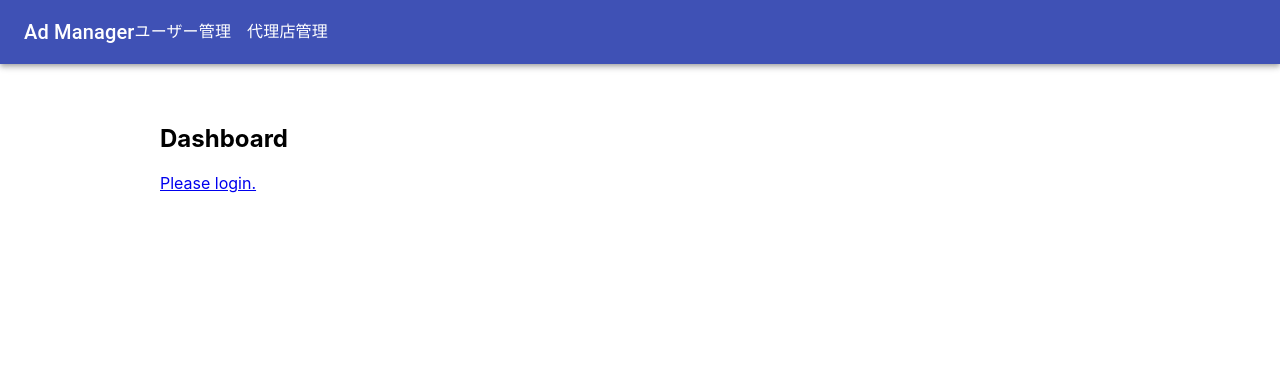
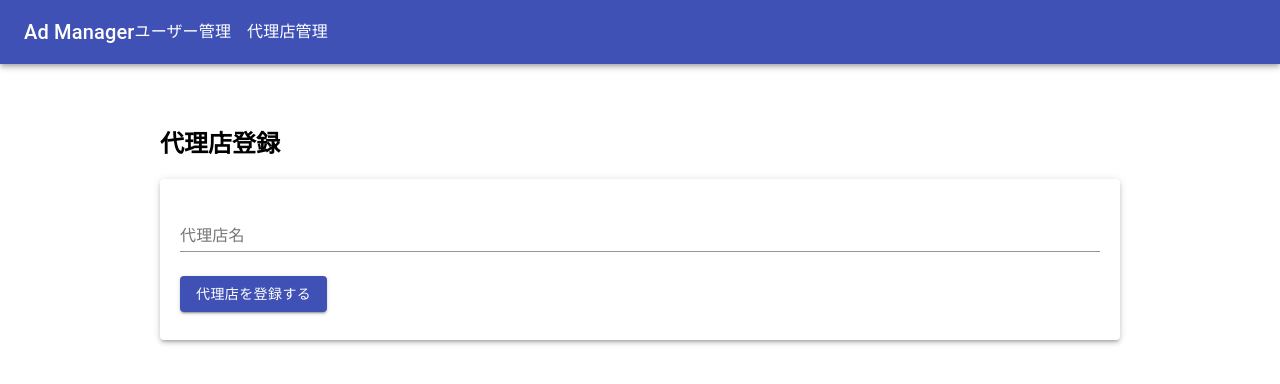
Before and after one commit to yuk1ty/ad-manager-client, a React (Create React App) app: page /agencies/register in a window 1280 px wide. Shown: the top 384 px of the page. Built offline with nearby package versions, Linux system fonts and the light colour scheme.

Commit message:
Add agency register

```diff
--- a/src/App.tsx
+++ b/src/App.tsx
@@ -10,6 +10,7 @@ import { createMuiTheme, ThemeProvider } from "@material-ui/core/styles";
 import { UserEdit } from "./pages/users/edit/UserEdit";
 import { AgencyList } from "./pages/agencies/list/AgencyList";
 import { AgencyEdit } from "./pages/agencies/edit/AgencyEdit";
+import { AgencyRegister } from "./pages/agencies/register/AgencyRegister";
 
 function App() {
   const prefersDarkMode = useMediaQuery("(prefers-color-scheme: dark)");
@@ -42,6 +43,9 @@ function App() {
             <Route path="/agencies/list">
               <AgencyList />
             </Route>
+            <Route path="/agencies/register">
+              <AgencyRegister />
+            </Route>
             <Route path="/agencies/:id/edit" component={AgencyEdit} />
             <Route path="/">
               <Dashboard />
--- /dev/null
+++ b/src/pages/agencies/register/AgencyRegister.css
@@ -0,0 +1,4 @@
+.agency-register-form {
+  margin: 0 auto;
+  padding: 20px;
+}
--- /dev/null
+++ b/src/pages/agencies/register/AgencyRegister.tsx
@@ -0,0 +1,72 @@
+import React, { useState, SyntheticEvent } from "react";
+import "./AgencyRegister.css";
+import { useHistory } from "react-router-dom";
+import { createStyles, makeStyles, Theme } from "@material-ui/core/styles";
+import { Header } from "../../../components/header/Header";
+import { StandardLayout } from "../../../components/context/StandardLayout";
+import { Paper, TextField, Button } from "@material-ui/core";
+import axios from "axios";
+
+const useStyles = makeStyles((theme: Theme) =>
+  createStyles({
+    root: {
+      "& .MuiTextField-root": {
+        margin: theme.spacing(1, 0, 1, 0),
+      },
+      "& .MuiSelect-root": {
+        margin: theme.spacing(1, 0, 1, 0),
+      },
+      "& .MuiFormControl-root": {
+        margin: theme.spacing(1, 0, 1, 0),
+      },
+    },
+    submitButton: {
+      margin: theme.spacing(2, 0, 1, 0),
+    },
+  })
+);
+
+export function AgencyRegister() {
+  const [name, setName] = useState("");
+
+  const history = useHistory();
+  const classes = useStyles();
+
+  async function onSubmit(e: SyntheticEvent) {
+    e.preventDefault();
+    const agency = {
+      name: name,
+    };
+    await axios.post("http://localhost:8080/agencies", agency).then((res) => {
+      history.push("/agencies/list");
+    });
+  }
+
+  return (
+    <>
+      <Header />
+      <StandardLayout title="代理店登録">
+        <Paper elevation={3} className="agency-register-form">
+          <form onSubmit={onSubmit} className={classes.root}>
+            <TextField
+              label="代理店名"
+              name="name"
+              fullWidth
+              value={name}
+              size="small"
+              onChange={(e) => setName(e.target.value)}
+            />
+            <Button
+              type="submit"
+              variant="contained"
+              color="primary"
+              className={classes.submitButton}
+            >
+              代理店を登録する
+            </Button>
+          </form>
+        </Paper>
+      </StandardLayout>
+    </>
+  );
+}
```
